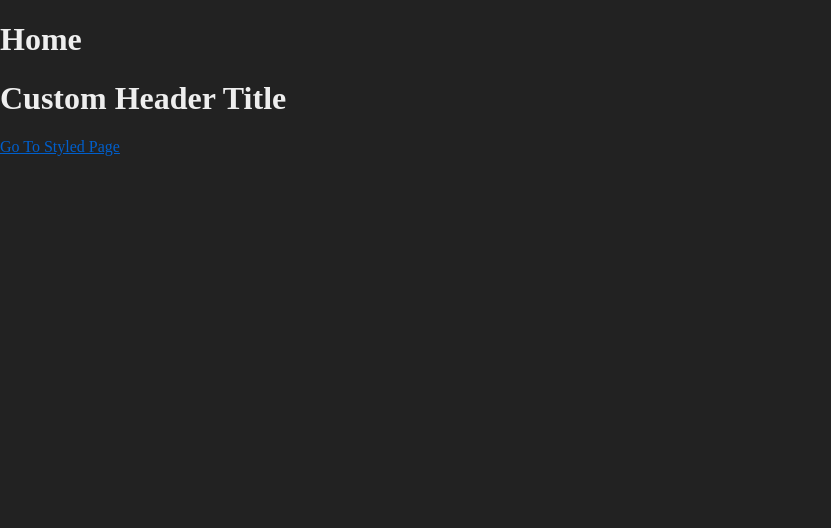
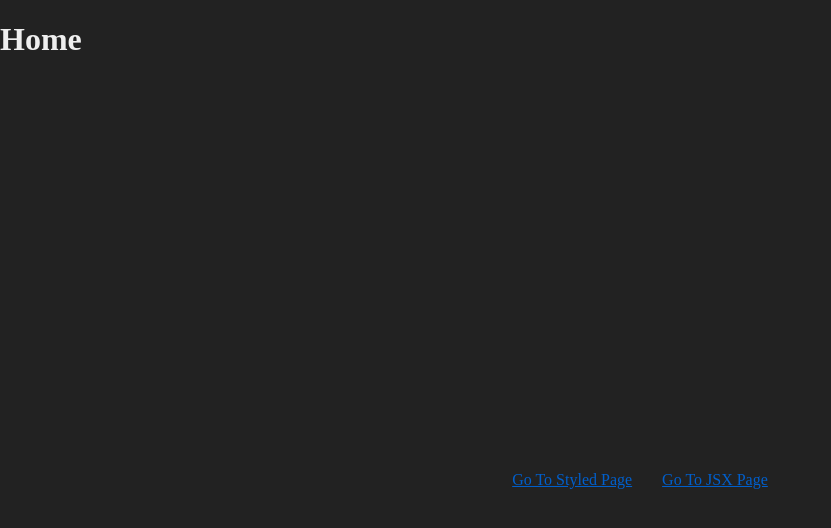
Before and after one commit to DanielBGC/nextjs-fundamentals, a Next.js app: page / in a window 1280 px wide. Shown: the top 528 px of the page, without its empty margins (0-831 px from the left). Built offline with nearby package versions, Linux system fonts and the light colour scheme.

Commit message:
Criando componente NavLink para navegação

```diff
--- a/src/components/Layout.tsx
+++ b/src/components/Layout.tsx
@@ -1,6 +1,6 @@
-import Link from 'next/link';
 import styles from '../styles/Layout.module.css';
 import Header from '@/components/Header';
+import NavLink from './NavLink';
 
 type LayoutProps = {
   children: React.ReactNode;
@@ -11,7 +11,7 @@ export default function Layout(props: LayoutProps) {
     <div className={styles.layout}>
       <div className={styles.header}>
         <Header></Header>
-        <Link href='/'>Go Back to Home</Link>
+        <NavLink href='/' text='Go Back to Home' />
       </div>
       <div className={styles.body}>{props.children}</div>
     </div>
--- /dev/null
+++ b/src/components/NavLink.tsx
@@ -0,0 +1,10 @@
+import Link from 'next/link';
+
+type NavLinkProps = {
+  href: string;
+  text: string;
+};
+
+export default function NavLink({ href, text }: NavLinkProps) {
+  return <Link href={href}>{text}</Link>;
+}
--- a/src/pages/index.tsx
+++ b/src/pages/index.tsx
@@ -1,14 +1,25 @@
-import Link from 'next/link'
-import Header from "@/components/Header";
-
+import NavLink from '@/components/NavLink';
 
 export default function Home() {
   return (
     <>
       <h1>Home</h1>
-      <Header title="Custom Header Title"/>
 
-      <Link href='/StyledPage'>Go To Styled Page</Link>
+      <div
+        style={{
+          display: 'flex',
+          flexDirection: 'row',
+          justifyContent: 'center',
+          alignItems: 'center',
+          flexWrap: 'wrap',
+          height: '100vh',
+          gap: 30,
+        }}
+      >
+        <NavLink href='/StyledPage' text='Go To Styled Page' />
+
+        <NavLink href='/JSX' text='Go To JSX Page' />
+      </div>
     </>
-  )
+  );
 }
--- a/src/styles/Home.module.css
+++ b/src/styles/Home.module.css
@@ -0,0 +1,5 @@
+.linksContainer {
+  display: flex;
+  flex-direction: column;
+  align-items: flex-start;
+}
```
Also changed, not shown: src/pages/JSX.tsx (+10 -6 lines).
